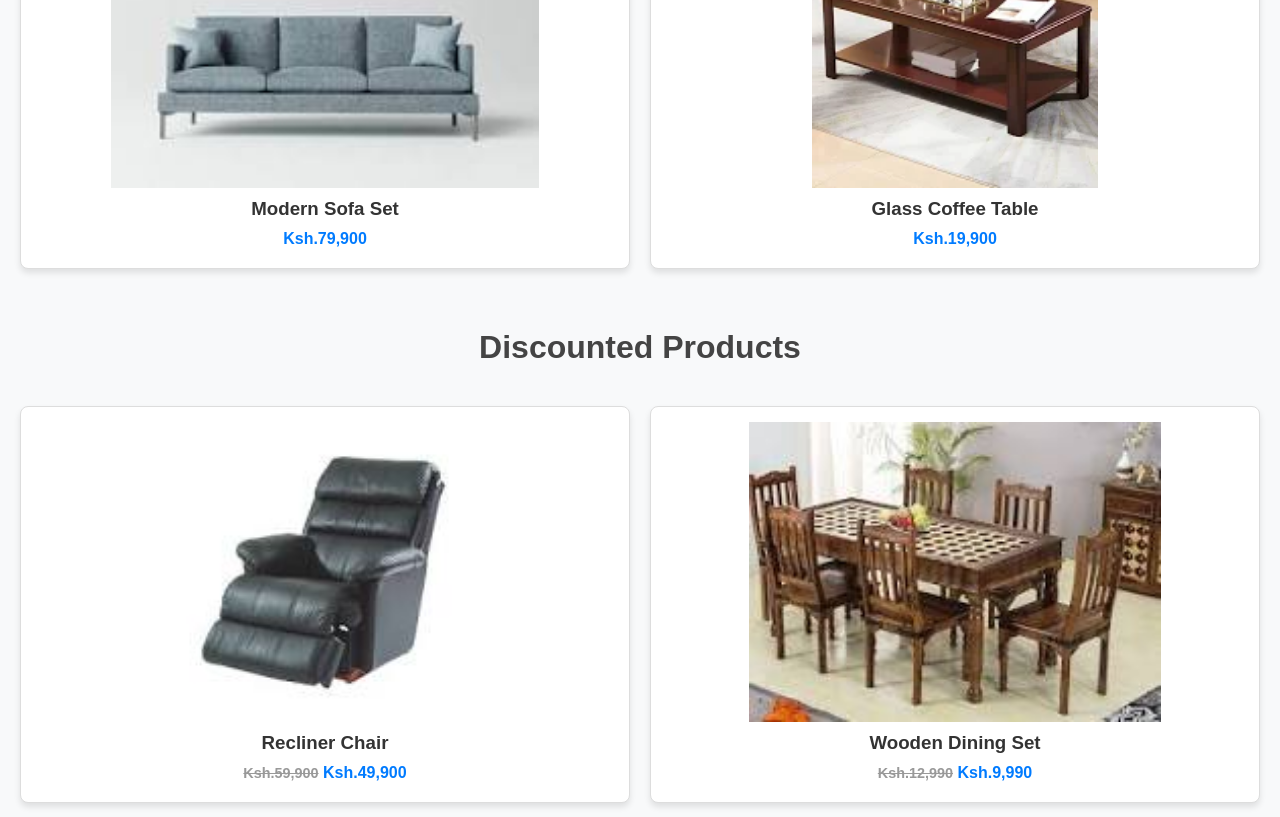
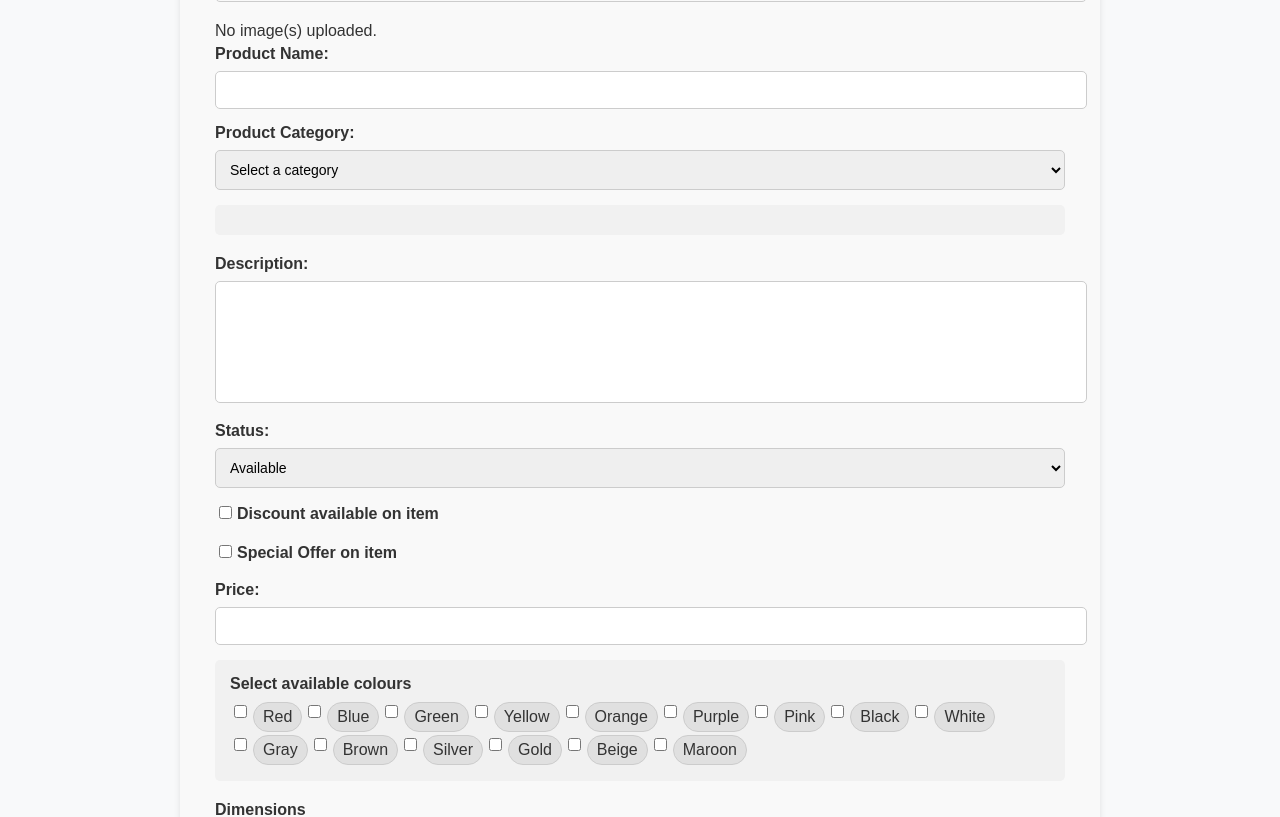
Before and after one commit to IsaacNjenga/newsletter, a React (Create React App) app in the folder front/: page / in a window 1280 px wide. Shown: the part 520-1337 px from the top of the page. Built offline with nearby package versions, Linux system fonts and the light colour scheme.

Commit message:
improved form

```diff
--- a/front/src/assets/css/home.css
+++ b/front/src/assets/css/home.css
@@ -3,6 +3,11 @@
   text-align: center;
   padding: 50px 20px;
   background: linear-gradient(to right, #f8f8f8, #ddd);
+}
+
+.home-container {
+  padding: 10px;
+  padding-top: 100px;
 }
 
 .hero-title {
--- a/front/src/assets/css/productForm.css
+++ b/front/src/assets/css/productForm.css
@@ -1,7 +1,7 @@
 /* General form styling */
 .product-form {
   background-color: #f9f9f9;
-  padding: 20px;
+  padding: 35px;
   border-radius: 10px;
   box-shadow: 0 4px 6px rgba(0, 0, 0, 0.1);
   font-family: Arial, sans-serif;
@@ -12,6 +12,10 @@
   margin-bottom: 8px;
   font-weight: bold;
   color: #333;
+}
+
+.product-form input:focus {
+  border-color: red;
 }
 
 .product-form input,
--- a/front/src/assets/data/data.js
+++ b/front/src/assets/data/data.js
@@ -72,6 +72,24 @@ export const accessoriesTags = [
   "Rugs",
   "Curtains",
   "Bedding",
+];
+
+export const itemColours = [
+  "Red",
+  "Blue",
+  "Green",
+  "Yellow",
+  "Orange",
+  "Purple",
+  "Pink",
+  "Black",
+  "White",
+  "Gray",
+  "Brown",
+  "Silver",
+  "Gold",
+  "Beige",
+  "Maroon"
 ];
 
 export const officeFurnitureData = [
--- a/front/src/components/addProduct.js
+++ b/front/src/components/addProduct.js
@@ -8,6 +8,7 @@ import {
   categoryData,
   electronicsTags,
   homeFurnitureTags,
+  itemColours,
   officeFurnitureTags,
   secondHandItemsTags,
   statusData,
@@ -26,12 +27,9 @@ function AddProduct() {
     hasOffer: false,
     offerDescription: "",
     price: "",
-    colour: "",
     category: "",
     stockQuantity: 0,
-    rating: 0,
     tags: [],
-    isFeatured: false,
     dimensions: {
       length: 0,
       width: 0,
@@ -43,16 +41,6 @@ function AddProduct() {
     status: "Available",
     offerStartDate: "",
     offerEndDate: "",
-    vendor: {
-      name: "",
-      contact: "",
-    },
-    shipping: {
-      freeShipping: false,
-      shippingCost: 0,
-      estimatedDelivery: "",
-    },
-    customFields: {},
   });
 
   const handleChange = (e) => {
@@ -60,7 +48,6 @@ function AddProduct() {
 
     if (name === "category") {
       const selectedCategory = value.replace(/\s+/g, "").toLowerCase();
-
       setActiveTags(categoryTagsMap[selectedCategory] || []);
     }
 
@@ -208,14 +195,13 @@ function AddProduct() {
   const handleSubmit = async (e) => {
     e.preventDefault();
     const productData = { ...formData, image: imageUrls };
-    console.log(formData);
+    console.log(productData);
     setLoading(true);
     try {
       const response = await axios.post("add-product", productData);
       if (response.data.success) {
         Swal.fire({ icon: "success", title: "Successfully added!" });
         setFormData({
-          image: "",
           name: "",
           description: "",
           hasDiscount: false,
@@ -223,12 +209,9 @@ function AddProduct() {
           hasOffer: false,
           offerDescription: "",
           price: "",
-          colour: "",
           category: "",
           stockQuantity: 0,
-          rating: 0,
           tags: [],
-          isFeatured: false,
           dimensions: {
             length: 0,
             width: 0,
@@ -240,16 +223,6 @@ function AddProduct() {
           status: "Available",
           offerStartDate: "",
           offerEndDate: "",
-          vendor: {
-            name: "",
-            contact: "",
-          },
-          shipping: {
-            freeShipping: false,
-            shippingCost: 0,
-            estimatedDelivery: "",
-          },
-          customFields: {},
         });
       }
     } catch (error) {
@@ -278,10 +251,14 @@ function AddProduct() {
       {loading && <Loader />}
       <form
         onSubmit={handleSubmit}
-        style={{ maxWidth: "550px", margin: "0 auto" }}
+        style={{ maxWidth: "850px", margin: "0 auto" }}
         className="product-form"
       >
         <div>
+          <h3>Add an item</h3>
+        </div>
+        <div>
+          <label>You can add more than one image</label>
           <input
             accept="image/*"
             type="file"
@@ -335,7 +312,6 @@ function AddProduct() {
             name="name"
             value={formData.name}
             onChange={handleChange}
-            required
           />
         </div>
 
@@ -359,10 +335,10 @@ function AddProduct() {
         </div>
 
         <div className="tags-div">
+          {activeTags.length > 0 ? (
+            <label>Select relevant tags for this item</label>
+          ) : null}
           <div style={{ display: "flex", flexWrap: "wrap", gap: "1px" }}>
-            {activeTags.length > 0 ? (
-              <label>Select relevant tags for this item</label>
-            ) : null}
             {activeTags.length > 0
               ? activeTags.map((tag, index) => (
                   <>
@@ -404,7 +380,6 @@ function AddProduct() {
             name="description"
             value={formData.description}
             onChange={handleChange}
-            required
           ></textarea>
         </div>
 
@@ -430,7 +405,7 @@ function AddProduct() {
               checked={formData.hasDiscount}
               onChange={handleChange}
             />
-            Has Discount
+            Discount available on item
           </label>
         </div>
 
@@ -456,7 +431,7 @@ function AddProduct() {
               checked={formData.hasOffer}
               onChange={handleChange}
             />
-            Has Offer
+            Special Offer on item
           </label>
         </div>
 
@@ -472,7 +447,7 @@ function AddProduct() {
             </div>
 
             <div>
-              <label>Start Date:</label>
+              <label>Starting date of the offer:</label>
               <input
                 type="date"
                 name="offerStartDate"
@@ -482,7 +457,7 @@ function AddProduct() {
             </div>
 
             <div>
-              <label>End Date:</label>{" "}
+              <label>Ending Date of the offer:</label>{" "}
               <input
                 type="date"
                 name="offerEndDate"
@@ -500,19 +475,43 @@ function AddProduct() {
             name="price"
             value={formData.price}
             onChange={handleChange}
-            required
           />
         </div>
 
-        <div>
-          <label>Colour:</label>
-          <input
-            type="text"
-            name="colour"
-            value={formData.colour}
-            onChange={handleChange}
-            required
-          />
+        <div className="tags-div">
+          <label>Select available colours</label>
+          <div style={{ display: "flex", flexWrap: "wrap", gap: "1px" }}>
+            {itemColours.map((c, index) => (
+              <>
+                <div
+                  key={index}
+                  style={{
+                    display: "flex",
+                    alignItems: "center",
+                  }}
+                >
+                  <input
+                    type="checkbox"
+                    id={`c-${index}`}
+                    value={c}
+                    checked={formData.availableColours.includes(c)}
+                    onChange={(e) => {
+                      const { checked, value } = e.target;
+                      setFormData((prev) => ({
+                        ...prev,
+                        availableColours: checked
+                          ? [...prev.availableColours, value]
+                          : prev.availableColours.filter((ac) => ac !== value),
+                      }));
+                    }}
+                  />
+                  <label htmlFor={`c-${index}`} className="tag">
+                    {c}
+                  </label>
+                </div>
+              </>
+            ))}
+          </div>
         </div>
 
         <div>
@@ -524,7 +523,6 @@ function AddProduct() {
               value={formData.dimensions.unit}
               onChange={handleChange}
               data-parent="dimensions"
-              required
             >
               <option value="cm">cm</option>
               <option value="inches">inches</option>
@@ -540,7 +538,6 @@ function AddProduct() {
                 onChange={handleChange}
                 data-parent="dimensions"
                 min="0"
-                required
               />
             </div>
             <div>
@@ -552,7 +549,6 @@ function AddProduct() {
                 onChange={handleChange}
                 data-parent="dimensions"
                 min="0"
-                required
               />
             </div>
             <div>
@@ -564,7 +560,6 @@ function AddProduct() {
                 onChange={handleChange}
                 data-parent="dimensions"
                 min="0"
-                required
               />
             </div>
           </div>
@@ -588,17 +583,3 @@ function AddProduct() {
 }
 
 export default AddProduct;
-
-// .tag {
-//     display: flex;
-//     flex-direction: row;
-//     padding: 7px 25px;
-//     background: var(--tag-lg);
-//     color: var(--text-color);
-//     font-weight: 100;
-//     margin: 5px 10px;
-//     font-size: 0.8rem;
-//     border-radius: 22px;
-//     color: #00d8ff;
-//     background: #000000;
-//   }
--- a/front/src/pages/home.js
+++ b/front/src/pages/home.js
@@ -10,7 +10,7 @@ import recliner from "../assets/images/recliner.jpg";
 import sofa from "../assets/images/sofa.jpg";
 import wooden from "../assets/images/wooden.jpg";
 import Footer from "../components/footer";
-//import AddProduct from "../components/addProduct";
+import AddProduct from "../components/addProduct";
 
 function Home() {
   return (
@@ -25,7 +25,7 @@ function Home() {
           <p className="hero-subtitle">Exclusive Deals on Elegant Furniture</p>
           <button className="cta-button">Subscribe Now</button>
         </header>
-        {/* <AddProduct /> */}
+        <AddProduct />
         <section className="new-arrivals">
           <h2 className="section-title">New Arrivals</h2>
           <div className="product-grid">
```
Also changed, not shown: 1 other file (tests, documents, lock files or other folders).
